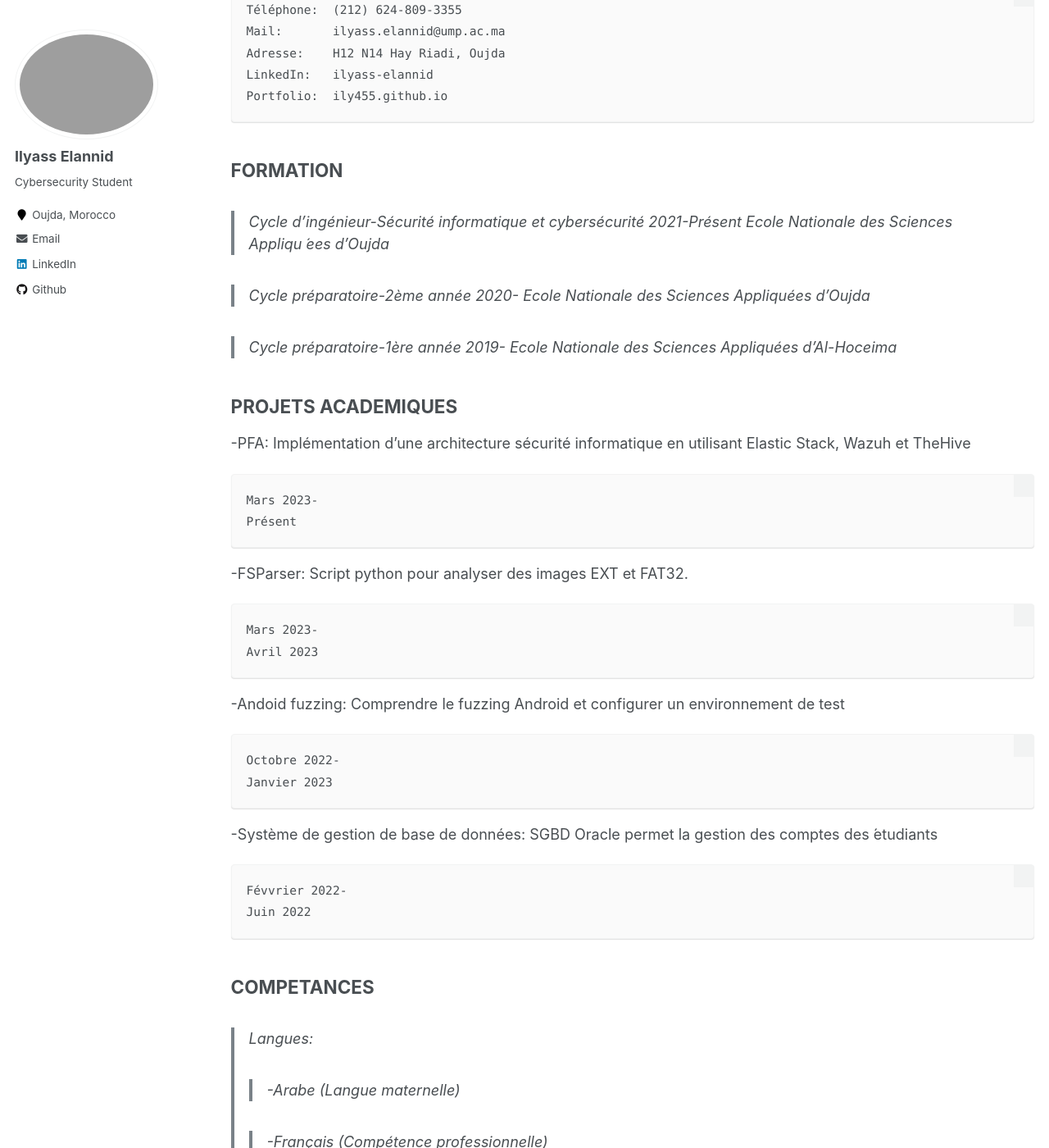
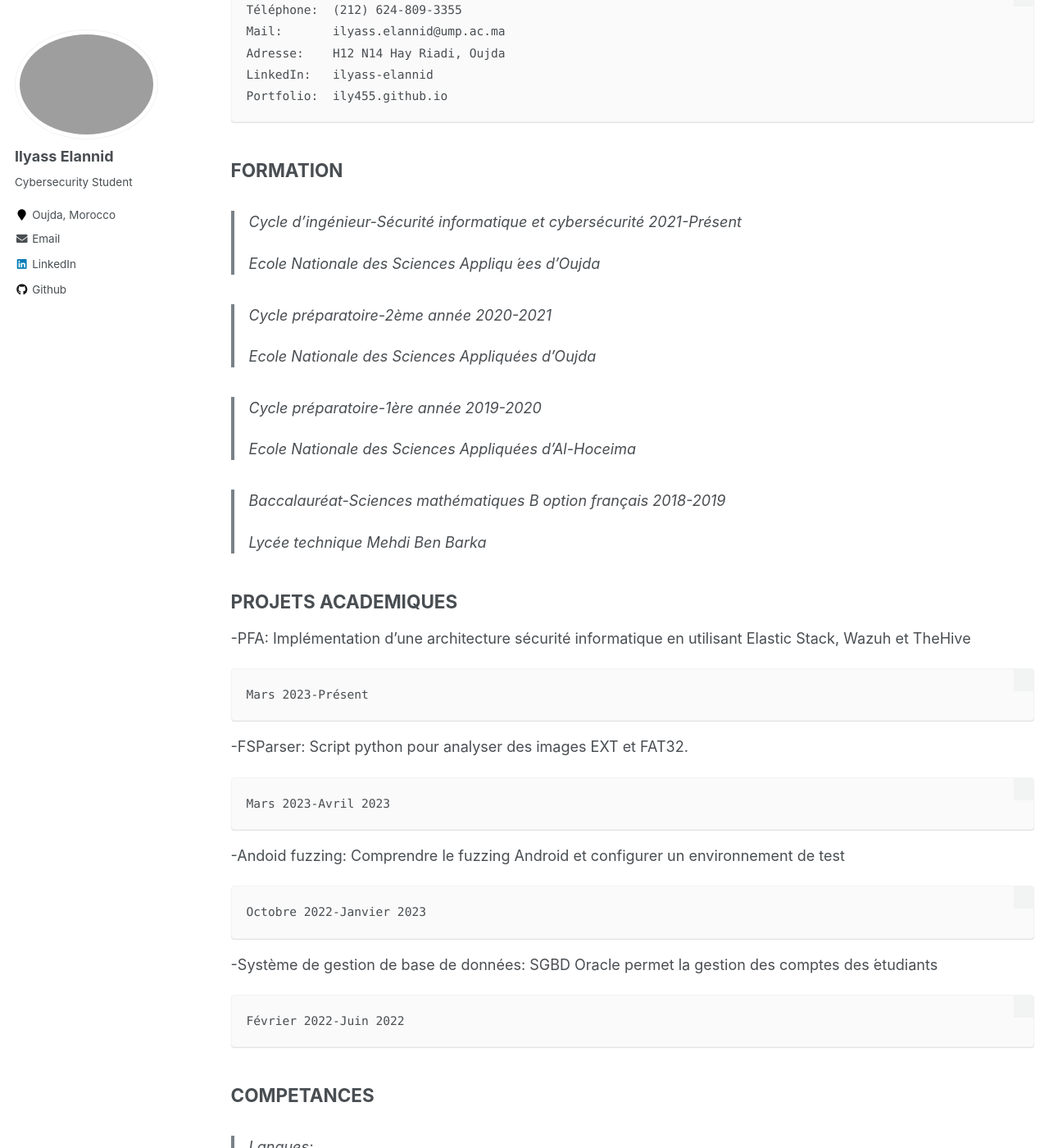
Before and after one commit to Ily455/Ily455.github.io, a Jekyll site: the page built from _pages/cv.md, in a window 1280 px wide and 1400 px high, scrolled down 417 px. Shown: the whole window at 82% size. Built offline with Jekyll 4.4.1, drawn with Linux system fonts in a browser that asks for light colours; some of the changed text lies outside the part shown.

Commit message:
updated cv

````diff
--- a/_pages/cv.md
+++ b/_pages/cv.md
@@ -27,52 +27,56 @@ Portfolio:  ily455.github.io
 
 
 >Cycle d’ingénieur-Sécurité informatique et cybersécurité 2021-Présent
-Ecole Nationale des Sciences Appliqu ́ees d’Oujda
+>
+>Ecole Nationale des Sciences Appliqu ́ees d’Oujda
 
 
->Cycle préparatoire-2ème année 2020-
-Ecole Nationale des Sciences Appliquées d’Oujda
+>Cycle préparatoire-2ème année 2020-2021
+>
+>Ecole Nationale des Sciences Appliquées d’Oujda
 
 
->Cycle préparatoire-1ère année 2019-
-Ecole Nationale des Sciences Appliquées d’Al-Hoceima
+>Cycle préparatoire-1ère année 2019-2020
+>
+>Ecole Nationale des Sciences Appliquées d’Al-Hoceima
+
+
+>Baccalauréat-Sciences mathématiques B option français 2018-2019
+>
+>Lycée technique Mehdi Ben Barka
 
 ## PROJETS ACADEMIQUES
 
 -PFA: Implémentation d’une architecture sécurité informatique en utilisant Elastic Stack, Wazuh et TheHive
 
 ```
-Mars 2023-
-Présent
+Mars 2023-Présent
 ```
 -FSParser: Script python pour analyser des images EXT et FAT32.
 
 ```
-Mars 2023-
-Avril 2023
+Mars 2023-Avril 2023
 ```
 
 -Andoid fuzzing: Comprendre le fuzzing Android et configurer un environnement de test
 
 ```
-Octobre 2022-
-Janvier 2023
+Octobre 2022-Janvier 2023
 ```
 -Système de gestion de base de données: SGBD Oracle permet la
 gestion des comptes des ́etudiants
 
 ```
-Févvrier 2022-
-Juin 2022
+Février 2022-Juin 2022
 ```
 ## COMPETANCES
 
 
 >Langues:
 >>-Arabe (Langue maternelle)
->
+>>
 >>-Français (Compétence professionnelle)
->
+>>
 >>-Anglais (Compétence professionnelle)
 >
 >Programmation/Scripting: Python, C, Bash
````
Also changed, not shown: other parts of _pages/cv.md (+5 -5 lines), _pages/about.md (+1 -1 lines), _talks/Database-management-system.md (+1 -2 lines), _talks/DroidTester.md (added, +14 -0 lines), _talks/FSParser.md (+2 -2 lines), 1 other file.
